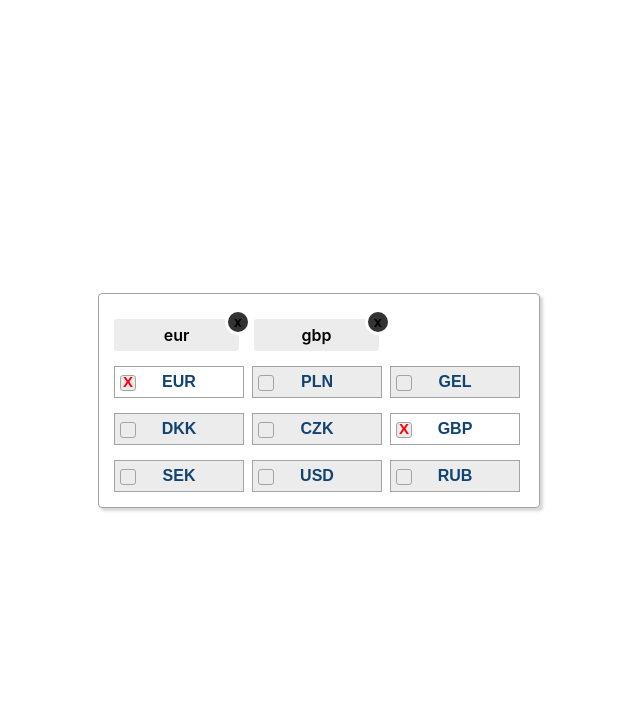
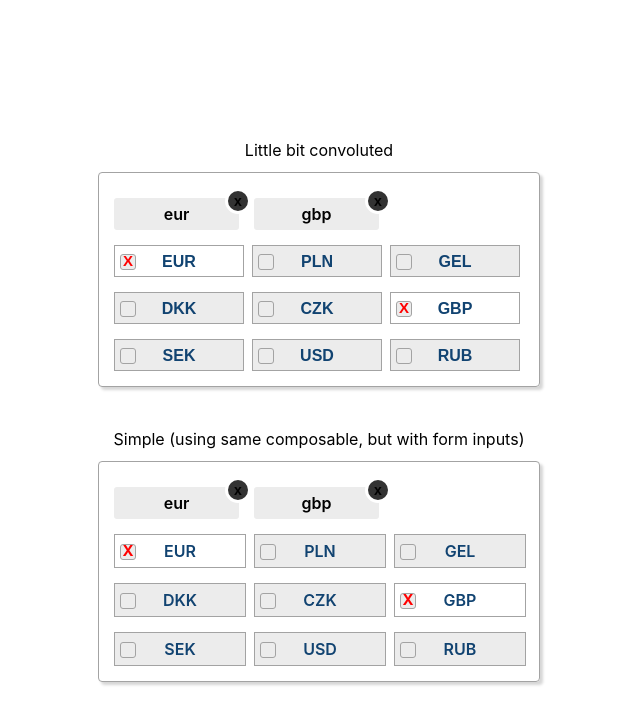
Before and after one commit to karliszarins/assignment, a Vue app: page / in a window 1280 px wide. Shown: the top 724 px of the page, without its empty margins (321-961 px from the left). Built offline with nearby package versions, Linux system fonts and the light colour scheme.

Commit message:
CurrencyChecklist component (using same composable, but with form inputs)

```diff
--- a/src/App.vue
+++ b/src/App.vue
@@ -1,8 +1,14 @@
 <script setup lang="ts">
 import CurrencySelector from './components/CurrencySelector';
+import CurrencyChecklist from './components/CurrencyChecklist';
 </script>
 
 <template>
+  <div
+    :style="{ paddingTop: '20px', paddingBottom: '10px', textAlign: 'center' }"
+  >
+    Little bit convoluted
+  </div>
   <CurrencySelector
     :currencies="[
       { id: 1, symbol: 'EUR' },
@@ -17,4 +23,24 @@ import CurrencySelector from './components/CurrencySelector';
     ]"
     :selected="[1, 6]"
   />
+  <div :style="{ paddingTop: '20px' }"></div>
+  <div
+    :style="{ paddingTop: '20px', paddingBottom: '10px', textAlign: 'center' }"
+  >
+    Simple (using same composable, but with form inputs)
+  </div>
+  <CurrencyChecklist
+    :currencies="[
+      { id: 1, symbol: 'EUR' },
+      { id: 2, symbol: 'PLN' },
+      { id: 3, symbol: 'GEL' },
+      { id: 4, symbol: 'DKK' },
+      { id: 5, symbol: 'CZK' },
+      { id: 6, symbol: 'GBP' },
+      { id: 7, symbol: 'SEK' },
+      { id: 8, symbol: 'USD' },
+      { id: 9, symbol: 'RUB' },
+    ]"
+    :selected="[1, 6]"
+  />
 </template>
--- /dev/null
+++ b/src/components/CurrencyChecklist/CurrencyChecklist.vue
@@ -0,0 +1,43 @@
+<script setup lang="ts">
+import { Currency } from '../CurrencySelector/types';
+import { useSelector } from '../../composables/useSelector';
+
+const { currencies, selected } = defineProps<{
+  currencies?: Currency[];
+  selected?: number[];
+}>();
+
+const { selectedCurrencies, selectedState, removeItem } = useSelector(
+  currencies,
+  selected
+);
+</script>
+
+<template>
+  <div class="currency-selector">
+    <div class="selector-selected">
+      <TransitionGroup tag="ul" name="list">
+        <li v-for="currency in selectedCurrencies" :key="currency.id">
+          <span>{{ currency.symbol }}</span>
+          <button class="remove" @click="removeItem(currency.id)">x</button>
+        </li>
+      </TransitionGroup>
+    </div>
+    <div class="selector-available" v-if="currencies && currencies.length">
+      <ul>
+        <li v-for="currency in currencies" :key="currency.id">
+          <input
+            type="checkbox"
+            :id="currency.id.toString()"
+            :value="currency.id"
+            v-model="selectedState"
+          />
+          <label :for="currency.id.toString()">
+            <span>{{ currency.symbol }}</span>
+          </label>
+        </li>
+      </ul>
+    </div>
+    <div class="selector-empty" v-else>No currencies available.</div>
+  </div>
+</template>
--- /dev/null
+++ b/src/components/CurrencyChecklist/index.ts
@@ -0,0 +1,2 @@
+import CurrencyChecklist from './CurrencyChecklist.vue';
+export default CurrencyChecklist;
--- a/src/style.css
+++ b/src/style.css
@@ -61,20 +61,37 @@ body {
   display: flex;
   flex-wrap: wrap;
 }
-.selector-available button {
+.selector-available input {
+  display: block;
+  position: absolute;
+  left: 0;
+  top: 0;
+  width: 100%;
+  height: 100%;
+  opacity: 0;
+}
+.selector-available button,
+.selector-available label {
   border: 1px solid #a3a3a3;
   background-color: #ececec;
   margin: 0;
   padding: 0;
   height: 32px;
+  line-height: 32px;
+  text-align: center;
   width: 130px;
   color: #114371;
   text-transform: uppercase;
   font-size: 16px;
   font-weight: 600;
   position: relative;
+  display: block;
+  cursor: pointer;
+  -webkit-user-select: none;
+  user-select: none;
 }
-.selector-available button span:before {
+.selector-available button span:before,
+.selector-available label span:before {
   content: 'x';
   color: transparent;
   font-weight: bold;
@@ -91,14 +108,17 @@ body {
   margin-top: -7px;
   border-radius: 3px;
 }
-.selector-available button:hover {
+.selector-available button:hover,
+.selector-available label:hover {
   background-color: #dcdcdc;
 }
-.selector-available button.active {
+.selector-available button.active,
+.selector-available input:checked + label {
   background-color: #ffffff;
 }
 
-.selector-available button.active span:before {
+.selector-available button.active span:before,
+.selector-available input:checked + label span:before {
   color: #ff0000;
 }
 .selector-available ul li,
```
Also changed, not shown: 5 other files (tests, documents, lock files or other folders).
